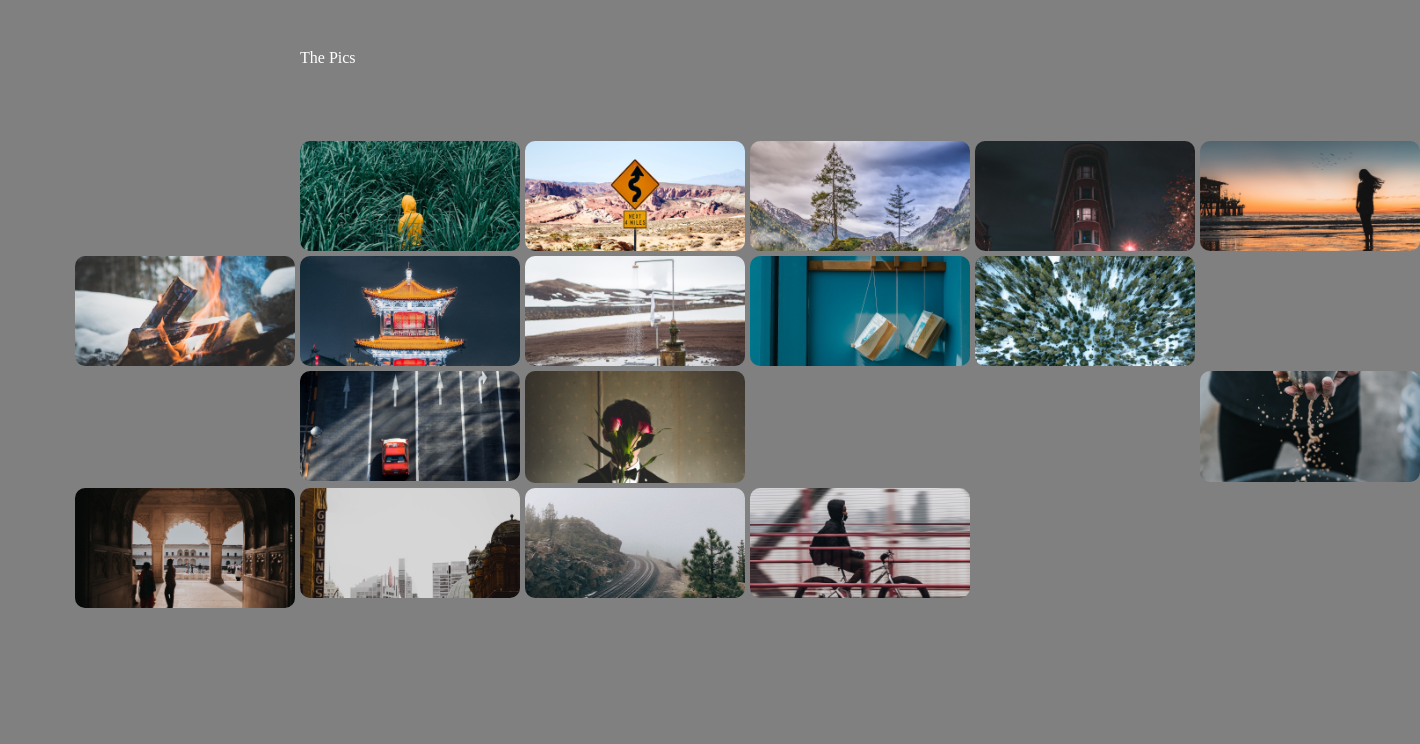
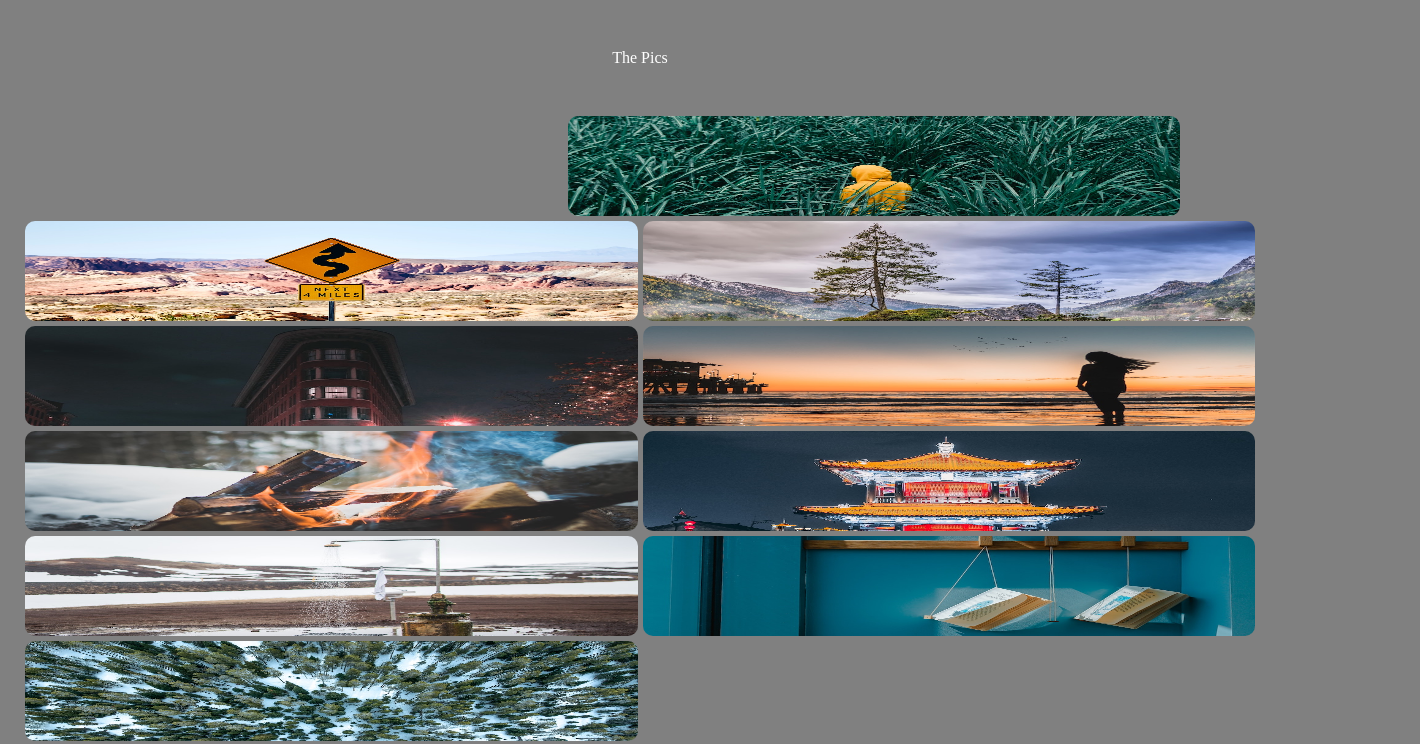
Before and after one commit to MarcusRobinson928/Homework-16, a plain HTML site: page index.html in a window 1280 px wide. Shown: the top 744 px of the page, 1420 px wide, since content can reach past the window. Drawn offline with Linux system fonts and the light colour scheme; a web font is replaced by a local one.

Commit message:
Updated Mobile Layout

```diff
--- a/index.html
+++ b/index.html
@@ -16,8 +16,9 @@
   </header>
 
   <main>
+      <div class="container">
         <div></div>
-      <img src="images/a.jpg" class="grass"/>
+        <img src="images/a.jpg" class="img" />
         <img src="images/b.jpg" />
         <img src="images/c.jpg" />
         <img src="images/d.jpg" />
@@ -38,6 +39,7 @@
         <img src="images/o.jpg" />
         <img src="images/p.jpg" />
         <img src="images/q.jpg" />
+      </div>
     </main>
 
 
--- a/style.css
+++ b/style.css
@@ -10,57 +10,23 @@ header {
 }
 
 main {
-    display: grid;
-    grid-template-rows: repeat(11, 1fr);
-    grid-template-columns: repeat(2, 1fr);
-    grid-gap: 0px 5px;
     margin: 25px;
 }
 
-img {
-    width: 175px;
-    border-radius: 10px
+.container {
+    display: grid;
+    grid-template-columns: repeat(2, 1fr);
+    grid-template-rows: repeat(11, 1fr);
+    grid-gap: 5px;
 }
 
-.grass {
-
+img {
+    border-radius: 10px;
+    width: 100%;
+    height: 100px;
 }
 
-@media only screen and (min-width: 450px) {
-    header {
-        text-align: unset;
-        padding-left: 250px;
-    }
-
-    img {
-        position: relative;
-        width: 175px;
-    }
-
-    main {
-        display: grid;
-        grid-template-rows: 1fr;
-        grid-template-columns: repeat(6, 1fr);
-        grid-gap: 5px;
-        margin: 50px;
-    }
+.img {
+   position: relative;
+   right: 75px;
 }
-
-@media only screen and (min-width: 900px) {
-    header {
-        text-align: unset;
-        padding-left: 250px;
-    }
-
-    img {
-        width: 220px;
-    }
-
-    main {
-        display: grid;
-        grid-template-rows: 1fr;
-        grid-template-columns: repeat(6, 1fr);
-        grid-gap: 5px;
-        margin: 75px;
-    }
-}
```
Lines whose indentation alone changed are shown as unchanged.
